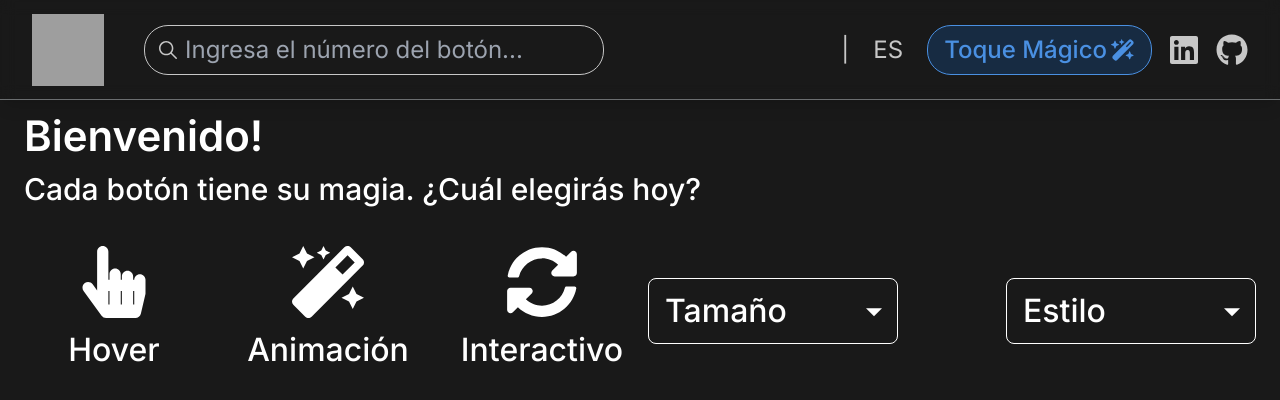
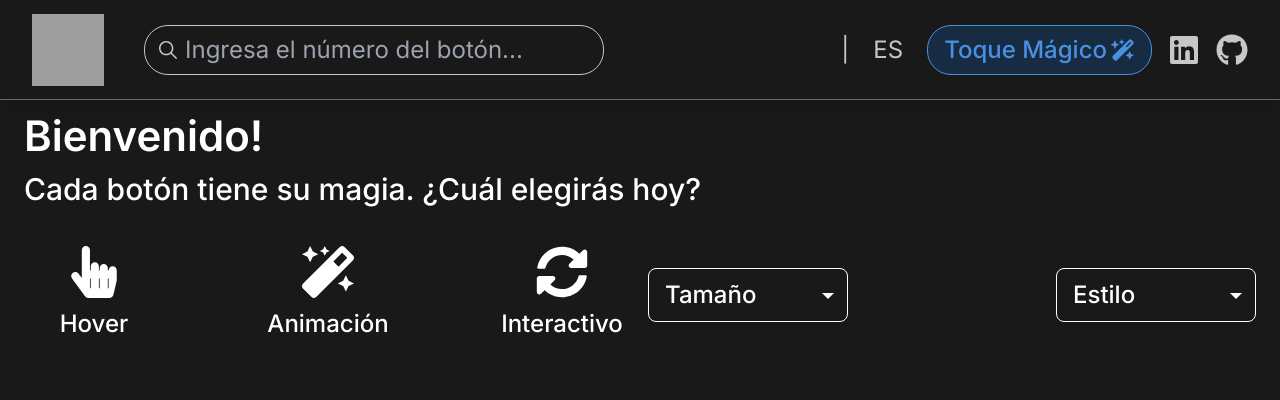
Before and after one commit to DMaximoVarela/magic-buttons, a Next.js app: page /inicio in a window 1280 px wide. Shown: the top 400 px of the page. Built offline with nearby package versions, Linux system fonts and the light colour scheme; grey boxes are pictures that could not be loaded.

Commit message:
style: cambia la media query de los filtros

```diff
--- a/src/components/filters/filters.tsx
+++ b/src/components/filters/filters.tsx
@@ -24,9 +24,9 @@ const Filters = () => {
         {["Tamaño", "Estilo"].map((filterType, index) => (
           <div
             key={index}
-            className="relative w-[125px] sm:w-[200px] xl:w-[250px]"
+            className="relative w-[125px] sm:w-[200px] 2xl:w-[250px]"
           >
-            <select className="w-full py-2 pl-4 pr-8 bg-transparent text-white text-[16px] sm:text-[24px] xl:text-[32px] font-medium border border-white rounded-lg appearance-none cursor-pointer">
+            <select className="w-full py-2 pl-4 pr-8 bg-transparent text-white text-[16px] sm:text-[24px] 2xl:text-[32px] font-medium border border-white rounded-lg appearance-none cursor-pointer">
               {(filterType === "Tamaño" ? sizeOptions : styleOptions).map(
                 (option, idx) => (
                   <option key={idx} className="text-white bg-[#191919]">
@@ -36,7 +36,7 @@ const Filters = () => {
               )}
             </select>
             <div className="absolute inset-y-0 right-0 flex items-center pr-2 pointer-events-none">
-              <RiArrowDownSFill className="text-white text-[16px] sm:text-[24px] xl:text-[32px]" />
+              <RiArrowDownSFill className="text-white text-[16px] sm:text-[24px] 2xl:text-[32px]" />
             </div>
           </div>
         ))}
@@ -48,10 +48,10 @@ const Filters = () => {
           return (
             <div
               key={idx}
-              className="w-[90px] sm:w-[140px] xl:w-[180px] flex flex-col justify-center items-center gap-2 text-white py-2 font-medium hover:text-[#4A90E2] border-b-2 border-b-transparent hover:border-b-[#4A90E2] cursor-pointer"
+              className="w-[90px] sm:w-[140px] 2xl:w-[180px] flex flex-col justify-center items-center gap-2 text-white py-2 font-medium hover:text-[#4A90E2] border-b-2 border-b-transparent hover:border-b-[#4A90E2] cursor-pointer"
             >
-              <Icon className="text-[32px] sm:text-[52px] xl:text-[72px]" />
-              <span className="text-[16px] sm:text-[24px] xl:text-[32px]">
+              <Icon className="text-[32px] sm:text-[52px] 2xl:text-[72px]" />
+              <span className="text-[16px] sm:text-[24px] 2xl:text-[32px]">
                 {filter.name}
               </span>
             </div>
```
